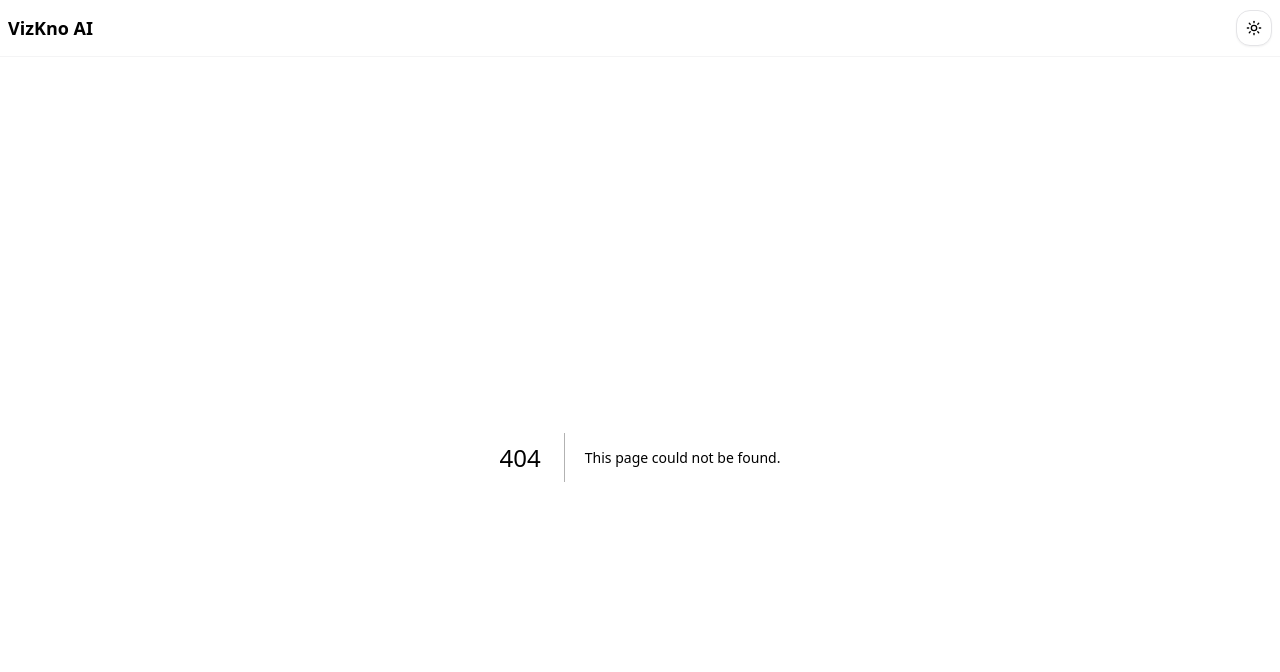
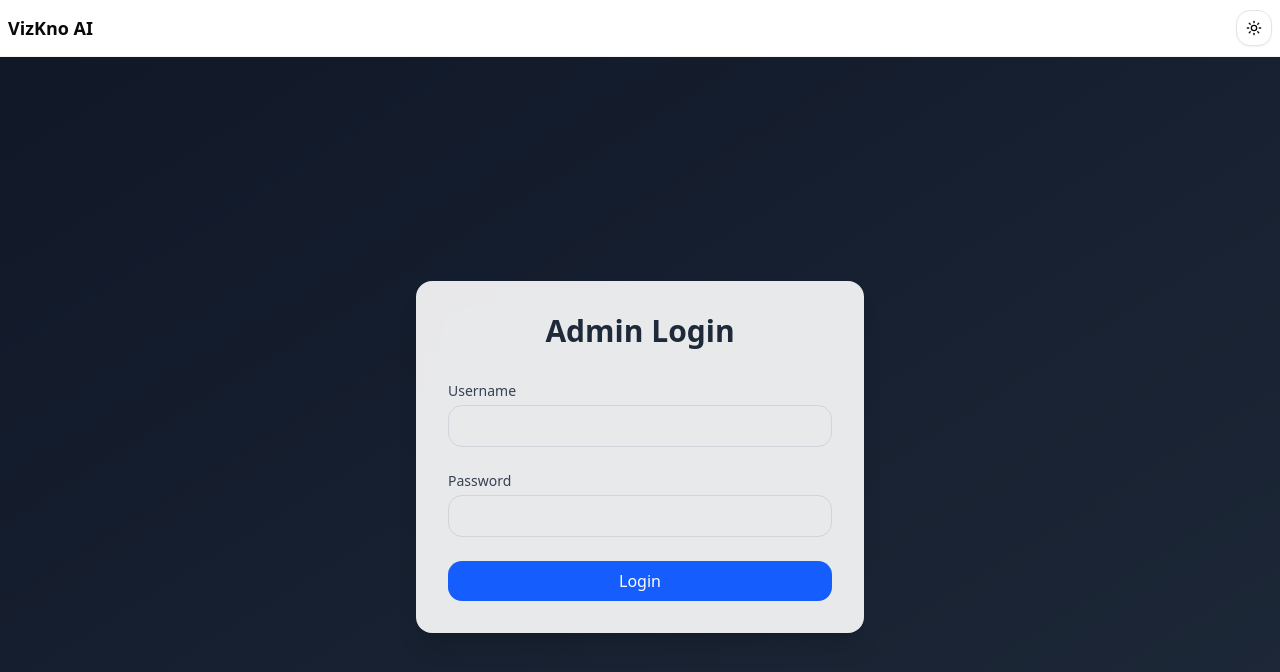
Before and after one commit to vijaylingoju/AI-Portfolio, a Next.js app: page /admin/login in a window 1280 px wide. Before the commit this address had no page. Shown: the top 672 px of the page. Built offline with nearby package versions, Linux system fonts and the light colour scheme.

Commit message:
Add admin panel and basic login

```diff
--- /dev/null
+++ b/app/admin/login/page.tsx
@@ -0,0 +1,92 @@
+'use client';
+
+import { useState } from 'react';
+import { useRouter } from 'next/navigation';
+
+export default function LoginPage() {
+  const router = useRouter();
+  const [username, setUsername] = useState('');
+  const [password, setPassword] = useState('');
+  const [error, setError] = useState('');
+  const [loading, setLoading] = useState(false);
+
+  const handleSubmit = async (e: React.FormEvent) => {
+    e.preventDefault();
+    setError('');
+    setLoading(true);
+
+    try {
+      const response = await fetch('/api/admin', {
+        method: 'POST',
+        headers: {
+          'Content-Type': 'application/json',
+        },
+        body: JSON.stringify({ username, password }),
+      });
+
+      if (!response.ok) {
+        throw new Error('Invalid credentials');
+      }
+
+      router.push('/admin');
+    } catch (err) {
+      setError('Invalid username or password');
+    } finally {
+      setLoading(false);
+    }
+  };
+
+  return (
+    <div className="min-h-screen bg-gradient-to-br from-gray-900 to-gray-800 flex items-center justify-center">
+      <div className="bg-white/90 backdrop-blur-md p-8 rounded-2xl shadow-xl w-full max-w-md">
+        <h1 className="text-3xl font-bold text-gray-800 mb-8 text-center">
+          Admin Login
+        </h1>
+
+        {error && (
+          <div className="mb-4 p-3 bg-red-50 border border-red-200 rounded-md">
+            <p className="text-red-600 text-sm">{error}</p>
+          </div>
+        )}
+
+        <form onSubmit={handleSubmit} className="space-y-6">
+          <div>
+            <label htmlFor="username" className="block text-sm font-medium text-gray-700 mb-1">
+              Username
+            </label>
+            <input
+              type="text"
+              id="username"
+              value={username}
+              onChange={(e) => setUsername(e.target.value)}
+              className="w-full px-4 py-2 border border-gray-300 rounded-md focus:ring-2 focus:ring-blue-500 focus:border-blue-500"
+              required
+            />
+          </div>
+
+          <div>
+            <label htmlFor="password" className="block text-sm font-medium text-gray-700 mb-1">
+              Password
+            </label>
+            <input
+              type="password"
+              id="password"
+              value={password}
+              onChange={(e) => setPassword(e.target.value)}
+              className="w-full px-4 py-2 border border-gray-300 rounded-md focus:ring-2 focus:ring-blue-500 focus:border-blue-500"
+              required
+            />
+          </div>
+
+          <button
+            type="submit"
+            disabled={loading}
+            className="w-full bg-blue-600 text-white py-2 px-4 rounded-md hover:bg-blue-700 focus:outline-none focus:ring-2 focus:ring-blue-500 focus:ring-offset-2 disabled:opacity-50 disabled:cursor-not-allowed transition-colors duration-200"
+          >
+            {loading ? 'Logging in...' : 'Login'}
+          </button>
+        </form>
+      </div>
+    </div>
+  );
+}
--- /dev/null
+++ b/app/admin/page.tsx
@@ -0,0 +1,49 @@
+'use client';
+
+import { useEffect } from 'react';
+import { useRouter } from 'next/navigation';
+
+export default function AdminPage() {
+  const router = useRouter();
+
+  useEffect(() => {
+    const checkAuth = async () => {
+      try {
+        const response = await fetch('/api/admin/check-auth');
+        if (!response.ok) {
+          router.push('/admin/login');
+        }
+      } catch (error) {
+        router.push('/admin/login');
+      }
+    };
+
+    checkAuth();
+  }, [router]);
+
+  return (
+    <div className="min-h-screen bg-gray-100 p-8">
+      <div className="max-w-4xl mx-auto bg-white rounded-lg shadow-md p-6">
+        <h1 className="text-2xl font-bold mb-6">Admin Dashboard</h1>
+        <div className="grid grid-cols-1 md:grid-cols-2 gap-6">
+          <div className="bg-blue-50 p-6 rounded-lg">
+            <h2 className="text-lg font-semibold mb-2">User Management</h2>
+            <p className="text-gray-600">Manage user accounts and permissions</p>
+          </div>
+          <div className="bg-green-50 p-6 rounded-lg">
+            <h2 className="text-lg font-semibold mb-2">System Settings</h2>
+            <p className="text-gray-600">Configure system parameters and settings</p>
+          </div>
+          <div className="bg-yellow-50 p-6 rounded-lg">
+            <h2 className="text-lg font-semibold mb-2">Logs</h2>
+            <p className="text-gray-600">View system and application logs</p>
+          </div>
+          <div className="bg-purple-50 p-6 rounded-lg">
+            <h2 className="text-lg font-semibold mb-2">API Keys</h2>
+            <p className="text-gray-600">Manage API keys and access tokens</p>
+          </div>
+        </div>
+      </div>
+    </div>
+  );
+}
--- /dev/null
+++ b/app/api/admin/check-auth/route.ts
@@ -0,0 +1,11 @@
+import { NextResponse } from 'next/server';
+
+export async function GET(request: Request) {
+  const adminAuth = request.headers.get('cookie')?.split('; ').find(row => row.startsWith('admin-auth'));
+  console.log("adminAuth", adminAuth);
+  if (!adminAuth) {
+    return new NextResponse(null, { status: 401 });
+  }
+
+  return new NextResponse(null, { status: 200 });
+}
--- /dev/null
+++ b/app/api/admin/route.ts
@@ -0,0 +1,35 @@
+import { NextResponse } from 'next/server';
+
+const USERNAME = process.env.ADMIN_USERNAME || 'admin';
+const PASSWORD = process.env.ADMIN_PASSWORD || 'admin123';
+
+export async function POST(request: Request) {
+  try {
+    const contentType = request.headers.get('content-type');
+    if (!contentType?.includes('application/json')) {
+      return new NextResponse('Unsupported Media Type', { status: 415 });
+    }
+
+    const { username, password } = await request.json();
+
+    if (!username || !password) {
+      return new NextResponse('Missing credentials', { status: 400 });
+    }
+
+    if (username === USERNAME && password === PASSWORD) {
+      const response = NextResponse.redirect(new URL('/admin', request.url));
+      response.cookies.set('admin-auth', 'true', {
+        httpOnly: true,
+        secure: process.env.NODE_ENV === 'production',
+        sameSite: 'strict',
+        maxAge: 3600 // 1 hour
+      });
+      return response;
+    }
+
+    return new NextResponse('Unauthorized', { status: 401 });
+  } catch (error) {
+    console.error('Authentication error:', error);
+    return new NextResponse('Bad Request', { status: 400 });
+  }
+}
--- a/package.json
+++ b/package.json
@@ -26,6 +26,7 @@
     "nodemailer": "^6.10.1",
     "react": "^19.0.0",
     "react-dom": "^19.0.0",
+    "recharts": "^2.15.3",
     "tailwind-merge": "^3.2.0"
   },
   "devDependencies": {
```
Also changed, not shown: 1 other file (tests, documents, lock files or other folders).
